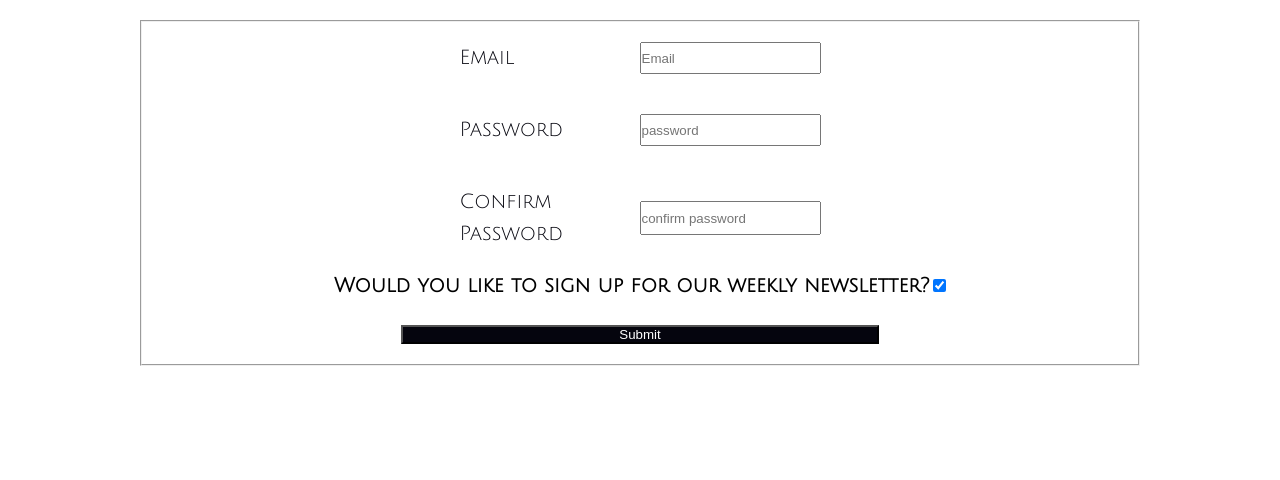
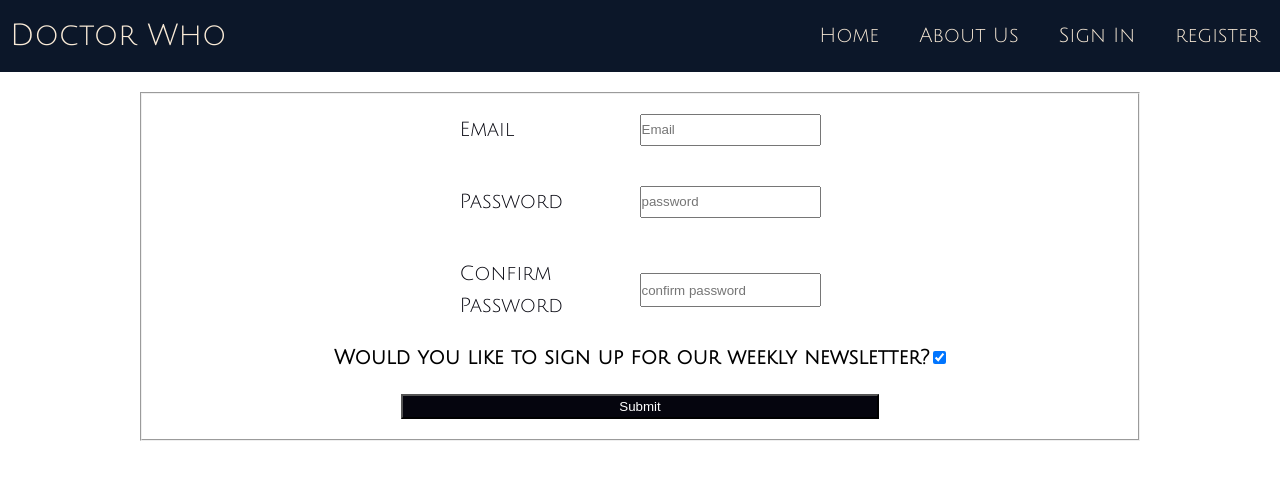
Before and after one commit to JeanettePerez/whoniverse-spoilers-project, a plain HTML site: page registration.html in a window 1280 px wide. Drawn offline with Linux system fonts and the light colour scheme.

Commit message:
add style sheet for nav bar and link to home page

```diff
--- a/registration.html
+++ b/registration.html
@@ -6,11 +6,38 @@
 	      content="width=device-width, user-scalable=no, initial-scale=1.0, maximum-scale=1.0, minimum-scale=1.0">
 	<meta http-equiv="X-UA-Compatible" content="ie=edge">
 	<link rel="stylesheet" href="css/registration-stylesheet.css">
+	<link rel="stylesheet" href="css/mq-styles.css">
+
 
 	<title>Whovian registration</title>
 </head>
 <body>
+<nav>
+	<div class="logo">Doctor Who</div>
+	<a href="#" class="toggle-button">
+		<span class="line"></span>
+		<span class="line"></span>
+		<span class="line"></span>
+	</a>
+	<div class="nav-list">
+		<ul>
+			<li>
+				<a href="index.html" class="nav-items">Home</a>
+			</li>
+			<li>
+				<a href="#" class="nav-items">About Us</a>
+			</li>
+			<li>
+				<a href="#" class="nav-items">Sign In</a>
+			</li>
+			<li>
+				<a href="registration.html" class="nav-items">register</a>
+			</li>
+		</ul>
+	</div>
+</nav>
 	<main>
+
 		<form name="registration" action="#" method="post">
 			<fieldset class="width-80">
 				<div class="form-box">
@@ -36,5 +63,8 @@
 			</fieldset>
 		</form>
 	</main>
+<script src="js/mq-styles.js">
+
+</script>
 </body>
 </html>
```
